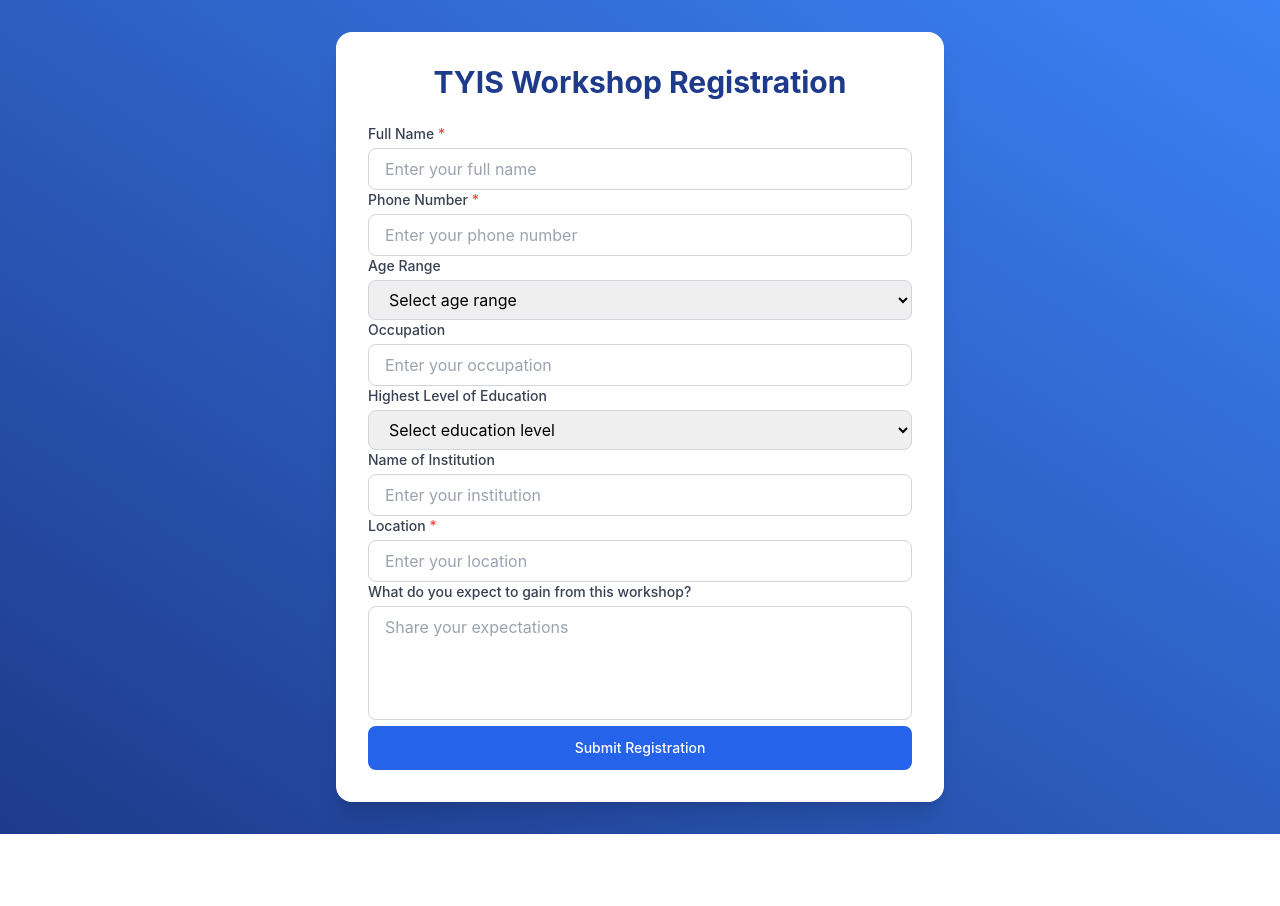
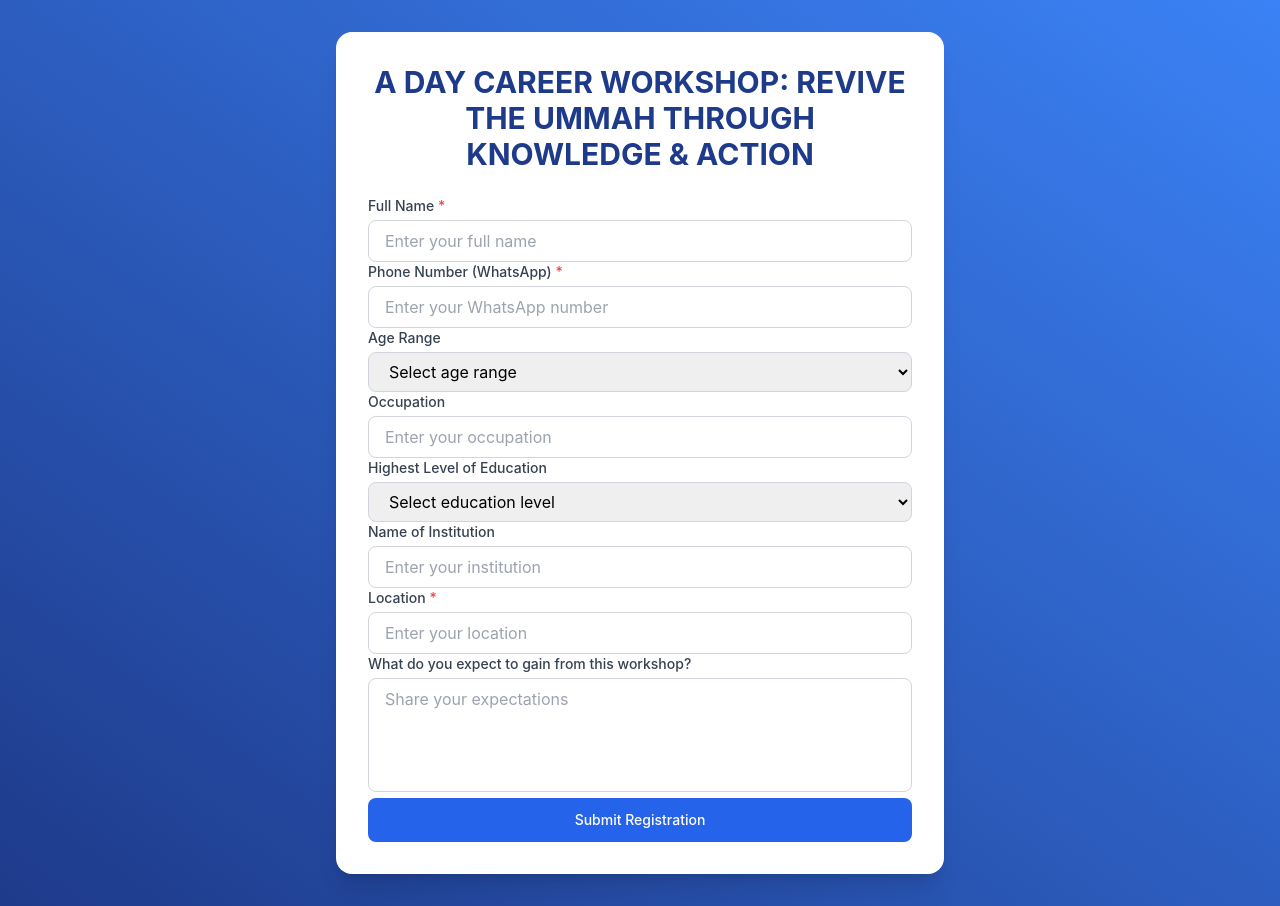
Before and after one commit to Miftau/tyis_workshop, a plain HTML site: page index.html in a window 1280 px wide. Before the commit the page ends 834 px from the top, so only its background shows below. Drawn offline with nearby package versions, Linux system fonts and the light colour scheme.

Commit message:
Heading updated

```diff
--- a/index.html
+++ b/index.html
@@ -19,7 +19,7 @@
 <body>
     <div class="max-w-2xl w-full mx-auto p-6 sm:p-8">
         <div class="bg-white rounded-2xl shadow-xl p-6 sm:p-8">
-            <h1 class="text-2xl sm:text-3xl font-bold text-center text-blue-900 mb-6">TYIS Workshop Registration</h1>
+            <h1 class="text-2xl sm:text-3xl font-bold text-center text-blue-900 mb-6">A DAY CAREER WORKSHOP: REVIVE THE UMMAH THROUGH KNOWLEDGE & ACTION</h1>
             <div class="space-y-6">
                 <form action="mailto:islamicyouthiniatiativestructur@gmail.com" method="post">
                     <div>
@@ -28,8 +28,8 @@
                 </div>
 
                 <div>
-                    <label for="phoneNumber" class="block text-sm font-medium text-gray-700 mb-1">Phone Number <span class="text-red-500">*</span></label>
-                    <input type="tel" id="phoneNumber" name="phoneNumber" required class="w-full px-4 py-2 border border-gray-300 rounded-lg focus:ring-2 focus:ring-blue-500 focus:border-blue-500 outline-none transition-colors" placeholder="Enter your phone number">
+                    <label for="phoneNumber" class="block text-sm font-medium text-gray-700 mb-1">Phone Number (WhatsApp) <span class="text-red-500">*</span></label>
+                    <input type="tel" id="phoneNumber" name="phoneNumber" required class="w-full px-4 py-2 border border-gray-300 rounded-lg focus:ring-2 focus:ring-blue-500 focus:border-blue-500 outline-none transition-colors" placeholder="Enter your WhatsApp number">
                 </div>
 
                 <div>
```
